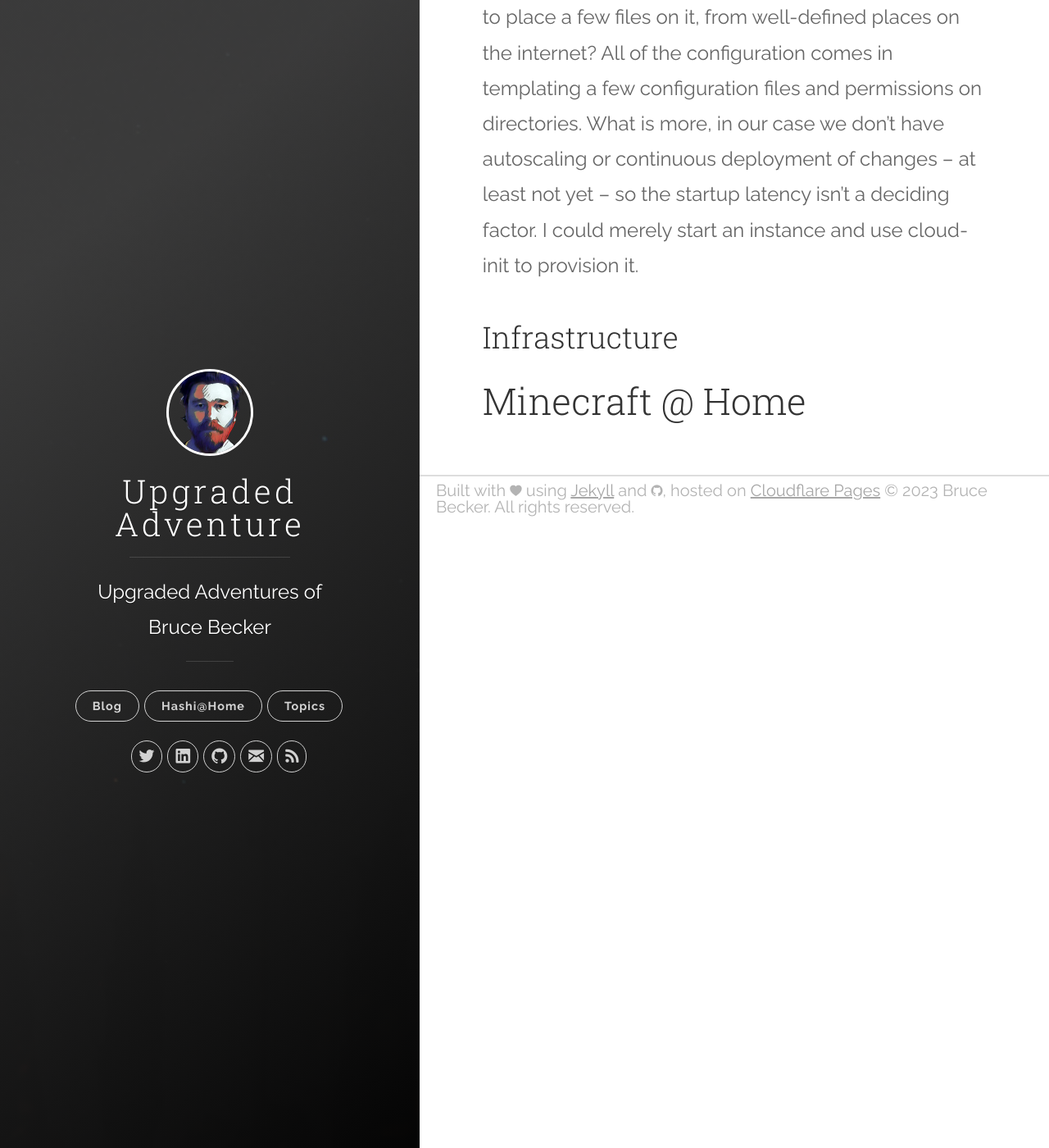
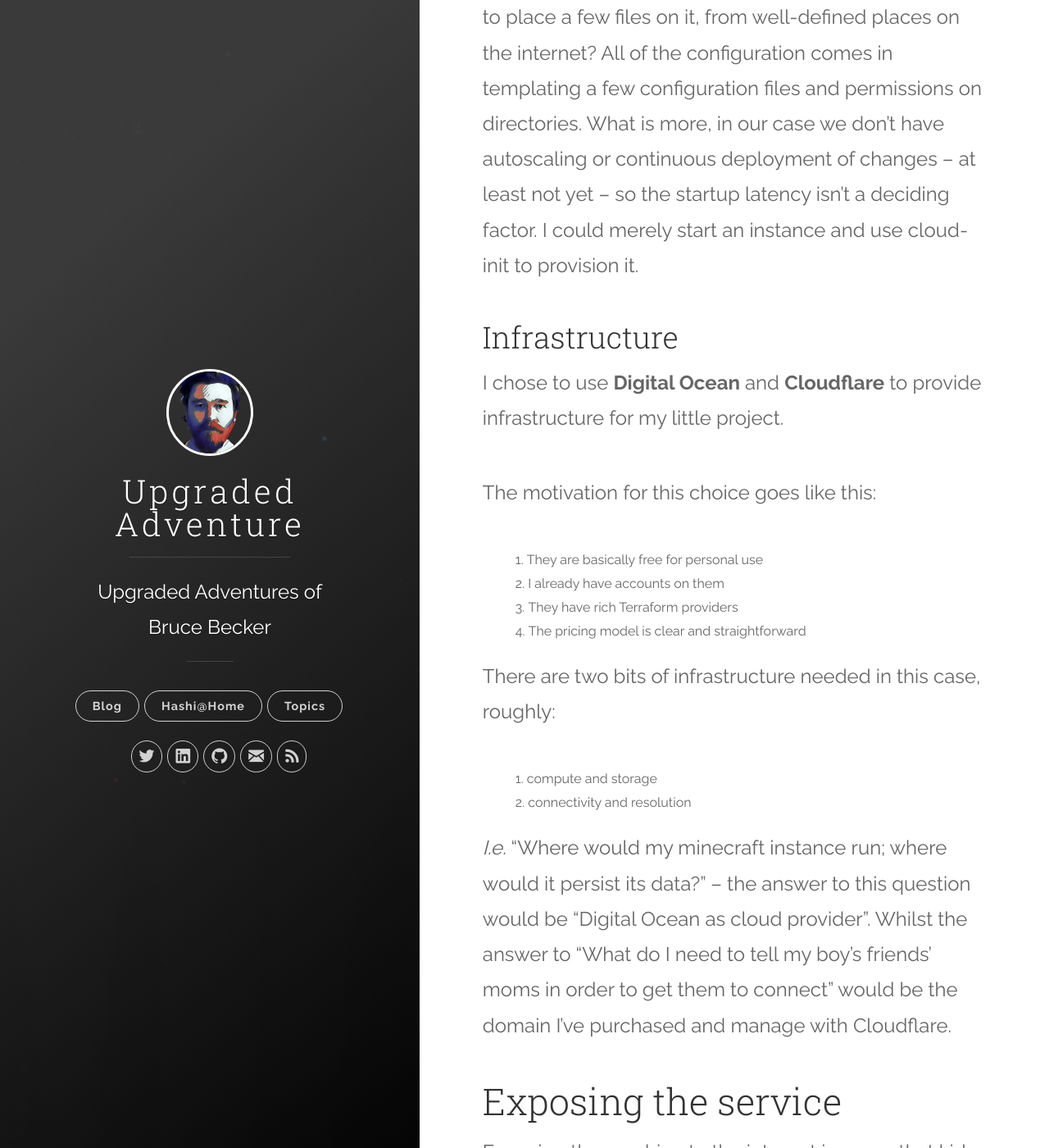
Before and after one commit to brucellino/upgraded-adventure, a Jekyll site: the page built from _posts/2022-09-18-terraforming-digitalocean-minecraft.md, in a window 1280 px wide and 1400 px high, scrolled down 2485 px. Shown: the whole window at 82% size. Built offline with Jekyll 4.4.1, drawn with Linux system fonts in a browser that asks for light colours; some of the changed text lies outside the part shown.

Commit message:
feat(minecraft): update minecraft post with details about infrastructure providers
Signed-off-by: Bruce Becker <brucellino@protonmail.com>

```diff
--- a/_posts/2022-09-18-terraforming-digitalocean-minecraft.md
+++ b/_posts/2022-09-18-terraforming-digitalocean-minecraft.md
@@ -48,4 +48,37 @@ I could merely start an instance and use cloud-init to provision it.
 
 ### Infrastructure
 
+I chose to use **Digital Ocean** and **Cloudflare** to provide infrastructure for my little project.
+
+The motivation for this choice goes like this:
+
+1. They are basically free for personal use
+1. I already have accounts on them
+1. They have rich Terraform providers
+1. The pricing model is clear and straightforward
+
+There are two bits of infrastructure needed in this case, roughly:
+
+1. compute and storage
+1. connectivity and resolution
+
+_I.e._ "Where would my minecraft instance run; where would it persist its data?" -- the answer to this question would be "Digital Ocean as cloud provider".
+Whilst the answer to "What do I need to tell my boy's friends' moms in order to get them to connect" would be the domain I've purchased and manage with Cloudflare.
+
+## Exposing the service
+
+Exposing the machine to the internet in a way that kids and their parents could understand would be most of the challenge to address here.
+I could bring up a machine or a container quite easily to run the process, and possibly quite easily assign it a public IP, but I still need to take care of the firewall, DNS, port mapping _etc_.
+
+A typical approach would be to bring up a Load Balancer, assign rules incoming and outgoing traffic rules to it and add a few redirection rules.
+The public IP of the load balancer could then be added as an "A" record in DNS.
+
+In any case, I would need a DNS provider in a zone I already own.
+
+## Protecting the service
+
+Now I had a service up and running, how can I ensure that only the relevant people get to connect to it?
+I originally thought about putting the entire thing in a Tailscale VPN, but then I'd have to ask the kids to install a Tailscale client on their computers, distribute access keys, _etc_.
+On the other hand, there is also the zero-trust functionality of Cloudflare, but this also required the installation of something on the client side.
+
 ## Minecraft @ Home
```
Also changed, not shown: other parts of _posts/2022-09-18-terraforming-digitalocean-minecraft.md (+1 -1 lines).
